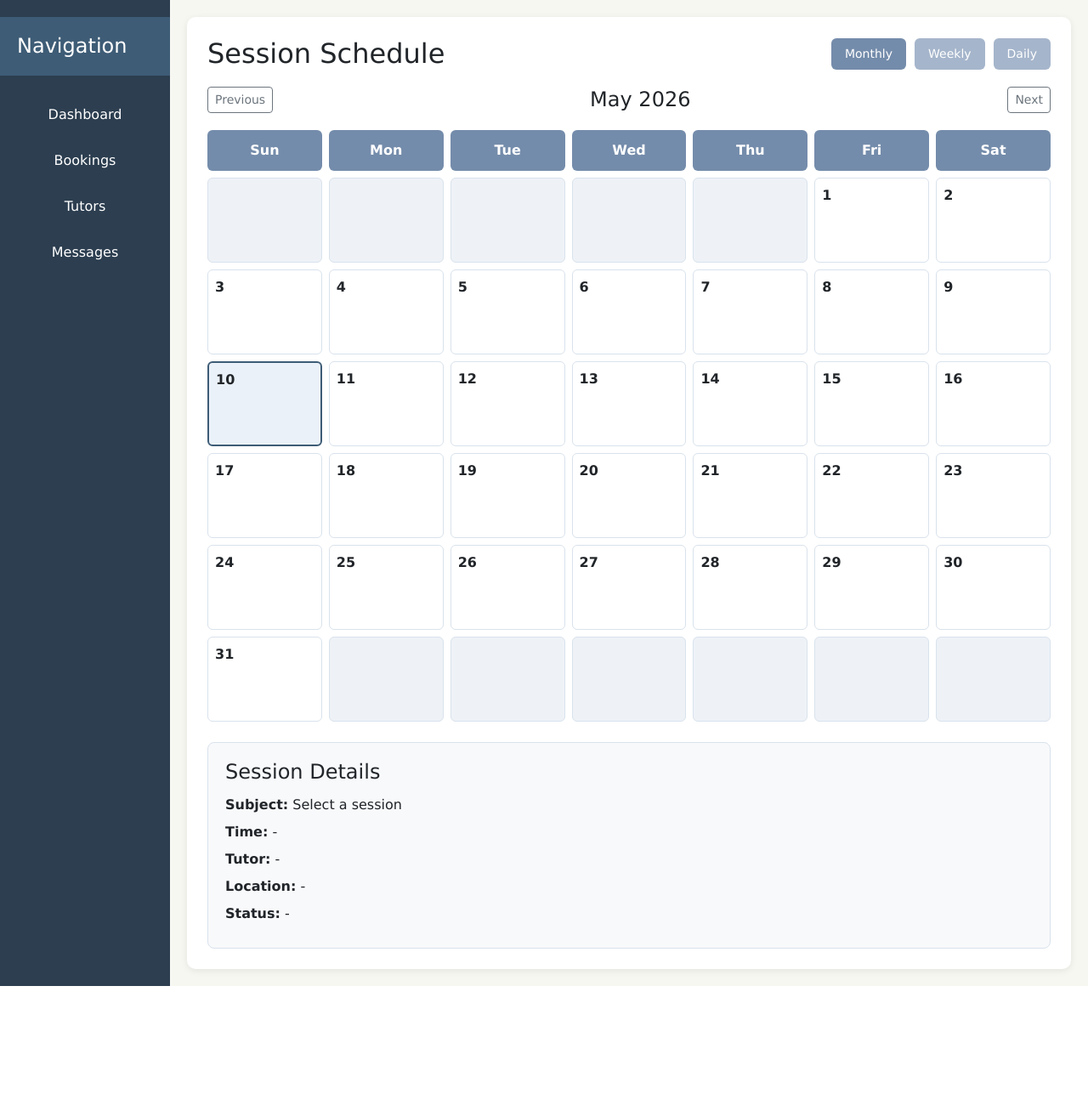
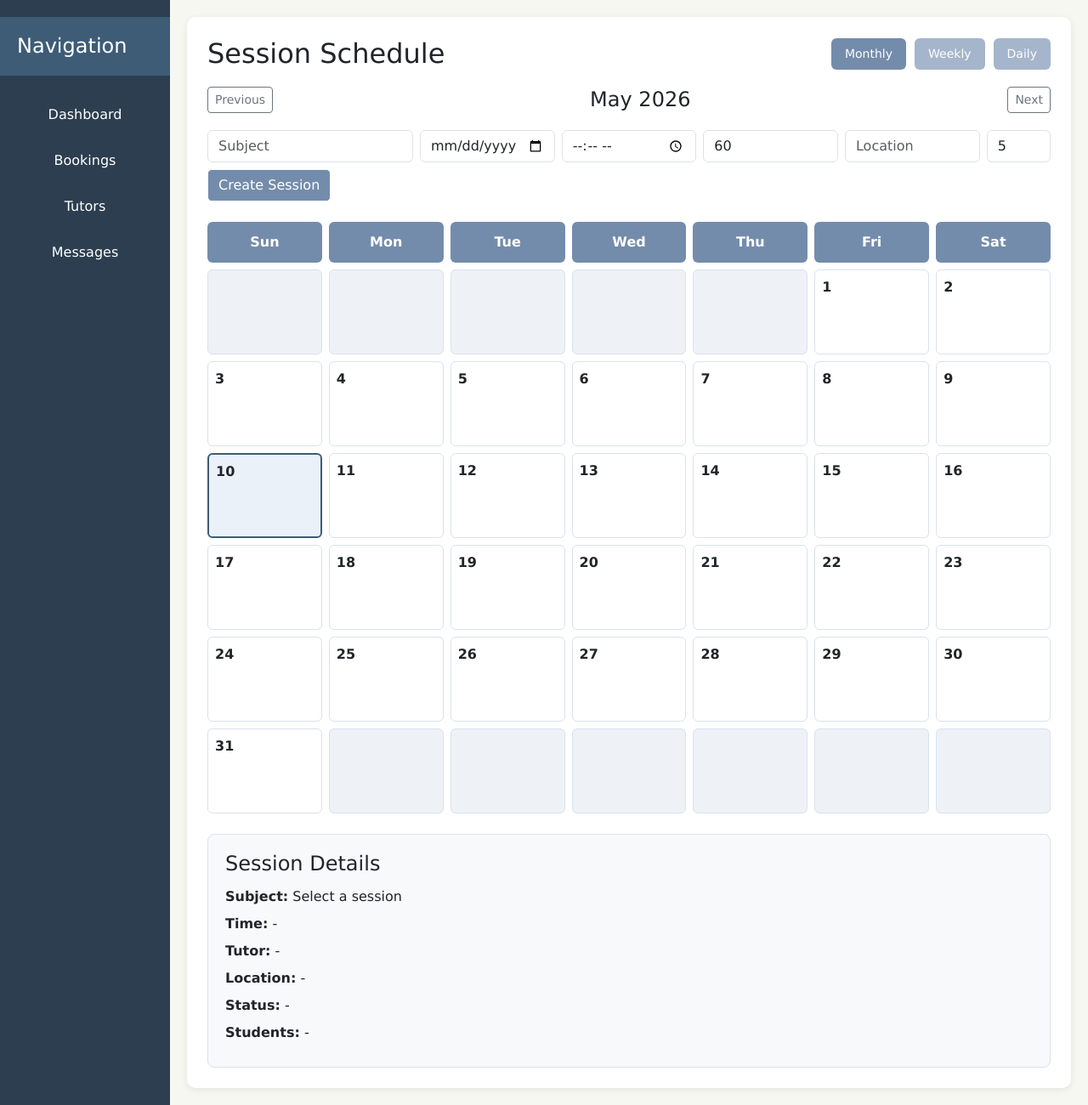
Before and after one commit to kaylahhoang/agileweb, a Flask app: page /bookings in a window 1280 px wide. Shown: the part 78-1378 px from the top of the page at 85% size. Before the commit the page ends 1238 px from the top, so only its background shows below. Run offline with Flask 3, Linux system fonts and the light colour scheme; a user stored in the database is signed in.

Commit message:
adjusted session system to support tutor-created sessions and student bookings

```diff
--- a/app/routes.py
+++ b/app/routes.py
@@ -6,7 +6,7 @@ from datetime import datetime, timedelta, timezone
 from werkzeug.utils import secure_filename
 from flask_login import login_user, logout_user, login_required, current_user
 from app import app, db
-from app.models import User, TutorProfile, Session, Review
+from app.models import User, TutorProfile, Session, Booking,  Review
 from app.forms import LoginForm, RegisterForm, ForgotPasswordForm
 import calendar
 from datetime import datetime, timedelta, timezone
@@ -32,24 +32,42 @@ def inject_profile_data():
         sessions_run = Session.query.filter_by(tutor_id=current_user.id, status='completed').count()
         upcoming = (Session.query
                     .filter_by(tutor_id=current_user.id)
-                    .filter(Session.datetime > now, Session.status.in_(['pending', 'confirmed']))
+                    .filter(Session.datetime > now, Session.status == 'scheduled')
                     .order_by(Session.datetime)
                     .limit(3).all())
         return dict(tutor_profile=profile, sessions_run=sessions_run, upcoming_sessions=upcoming)
     else:
-        sessions_attended = Session.query.filter_by(student_id=current_user.id, status='completed').count()
+        student_bookings = Booking.query.filter_by(student_id=current_user.id).all()
+        student_session_ids = [booking.session_id for booking in student_bookings]
+
+        sessions_attended = (
+            Session.query
+            .filter(Session.id.in_(student_session_ids), Session.status == 'completed')
+            .count()
+        )
+
         three_months_ago = now - timedelta(days=90)
-        recent_feedback_sessions = (Session.query
-                                    .filter_by(student_id=current_user.id, status='completed')
-                                    .filter(Session.feedback.isnot(None))
-                                    .filter(Session.datetime >= three_months_ago)
-                                    .order_by(Session.datetime.desc())
-                                    .limit(10).all())
-        upcoming = (Session.query
-                    .filter_by(student_id=current_user.id)
-                    .filter(Session.datetime > now, Session.status.in_(['pending', 'confirmed']))
-                    .order_by(Session.datetime)
-                    .limit(3).all())
+
+        recent_feedback_sessions = (
+            Session.query
+            .filter(Session.id.in_(student_session_ids))
+            .filter(Session.status == 'completed')
+            .filter(Session.feedback.isnot(None))
+            .filter(Session.datetime >= three_months_ago)
+            .order_by(Session.datetime.desc())
+            .limit(10)
+            .all()
+        )
+
+        upcoming = (
+            Session.query
+            .filter(Session.id.in_(student_session_ids))
+            .filter(Session.datetime > now)
+            .filter(Session.status == 'scheduled')
+            .order_by(Session.datetime)
+            .limit(3)
+            .all()
+        )
         return dict(
             sessions_attended=sessions_attended,
             recent_feedback_sessions=recent_feedback_sessions,
@@ -257,7 +275,6 @@ def schedule():
     else:
         sessions = (
             Session.query
-            .filter_by(student_id=current_user.id)
             .filter(Session.status != 'cancelled')
             .order_by(Session.datetime)
             .all()
@@ -307,6 +324,14 @@ def schedule():
         if s.datetime.date() == today.date()
     ]
 
+    joined_session_ids = []
+
+    if current_user.role == 'student':
+        joined_session_ids = [
+            booking.session_id
+            for booking in Booking.query.filter_by(student_id=current_user.id).all()
+        ]
+
     return render_template(
         'schedule.html',
         sessions=sessions,
@@ -322,63 +347,79 @@ def schedule():
         today_day=today_day,
         today_month=today_month,
         today_year=today_year,
+        joined_session_ids=joined_session_ids,
 
         week_sessions=week_sessions,
         day_sessions=day_sessions,
     )
 
-@app.route('/book-session', methods=['POST'])
+@app.route('/create-session', methods=['POST'])
 @login_required
-def book_session():
-    if current_user.role != 'student':
-        flash('Only students can create bookings.', 'error')
+def create_session():
+    if current_user.role != 'tutor':
+        flash('Only tutors can create sessions.', 'error')
         return redirect(url_for('schedule'))
 
-    tutor_id = request.form.get('tutor_id')
     subject = request.form.get('subject')
     date = request.form.get('date')
     time = request.form.get('time')
     duration = request.form.get('duration')
     location = request.form.get('location')
+    max_students = request.form.get('max_students', 5)
 
-    if not tutor_id or not subject or not date or not time or not duration:
-        flash('Please fill in all required booking fields.', 'error')
+    if not subject or not date or not time or not duration:
+        flash('Please fill in all required session fields.', 'error')
         return redirect(url_for('schedule'))
 
     session_datetime = datetime.strptime(f'{date} {time}', '%Y-%m-%d %H:%M')
-    duration = int(duration)
-    session_end = session_datetime + timedelta(minutes=duration)
-
-    existing_sessions = Session.query.filter(
-        Session.status != 'cancelled',
-        db.or_(
-            Session.tutor_id == int(tutor_id),
-            Session.student_id == current_user.id
-        )
-    ).all()
-
-    for existing in existing_sessions:
-        existing_start = existing.datetime
-        existing_end = existing.datetime + timedelta(minutes=existing.duration)
-
-        if session_datetime < existing_end and session_end > existing_start:
-            flash('This time conflicts with an existing booking.', 'error')
-            return redirect(url_for('schedule'))
 
     new_session = Session(
-        student_id=current_user.id,
-        tutor_id=int(tutor_id),
+        tutor_id=current_user.id,
         subject=subject,
         datetime=session_datetime,
-        duration=duration,
+        duration=int(duration),
         location=location,
+        max_students=int(max_students),
         status='scheduled'
     )
 
     db.session.add(new_session)
     db.session.commit()
 
-    flash('Booking created successfully.', 'success')
+    flash('Session created successfully.', 'success')
+    return redirect(url_for('schedule'))
+
+@app.route('/join-session/<int:session_id>', methods=['POST'])
+@login_required
+def join_session(session_id):
+    if current_user.role != 'student':
+        flash('Only students can join sessions.', 'error')
+        return redirect(url_for('schedule'))
+
+    session = Session.query.get_or_404(session_id)
+
+    existing_booking = Booking.query.filter_by(
+        session_id=session.id,
+        student_id=current_user.id
+    ).first()
+
+    if existing_booking:
+        flash('You have already joined this session.', 'error')
+        return redirect(url_for('schedule'))
+
+    if len(session.bookings) >= session.max_students:
+        flash('This session is full.', 'error')
+        return redirect(url_for('schedule'))
+
+    booking = Booking(
+        session_id=session.id,
+        student_id=current_user.id
+    )
+
+    db.session.add(booking)
+    db.session.commit()
+
+    flash('You joined the session successfully.', 'success')
     return redirect(url_for('schedule'))
 
 @app.route('/cancel-booking/<int:session_id>', methods=['POST'])
@@ -386,12 +427,27 @@ def book_session():
 def cancel_booking(session_id):
     session = Session.query.get_or_404(session_id)
 
-    if current_user.id != session.student_id and current_user.id != session.tutor_id:
-        flash('You are not allowed to cancel this booking.', 'error')
+    if current_user.role == 'tutor':
+        if current_user.id != session.tutor_id:
+            flash('You are not allowed to cancel this session.', 'error')
+            return redirect(url_for('schedule'))
+
+        session.status = 'cancelled'
+        db.session.commit()
+        flash('Session cancelled successfully.', 'success')
         return redirect(url_for('schedule'))
 
-    session.status = 'cancelled'
+    booking = Booking.query.filter_by(
+        session_id=session.id,
+        student_id=current_user.id
+    ).first()
+
+    if not booking:
+        flash('You are not booked into this session.', 'error')
+        return redirect(url_for('schedule'))
+
+    db.session.delete(booking)
     db.session.commit()
 
-    flash('Booking cancelled successfully.', 'success')
+    flash('You left the session successfully.', 'success')
     return redirect(url_for('schedule'))
--- a/app/templates/schedule.html
+++ b/app/templates/schedule.html
@@ -30,14 +30,10 @@
         </a>
     </div>
 
-    {% if current_user.role == 'student' %}
-    <form method="POST" action="{{ url_for('book_session') }}" class="mb-4">
+    {% if current_user.role == 'tutor' %}
+    <form method="POST" action="{{ url_for('create_session') }}" class="mb-4">
         <div class="row g-2">
-            <div class="col-md-2">
-                <input type="number" name="tutor_id" class="form-control" placeholder="Tutor ID" required>
-            </div>
-
-            <div class="col-md-2">
+            <div class="col-md-3">
                 <input type="text" name="subject" class="form-control" placeholder="Subject" required>
             </div>
 
@@ -50,16 +46,22 @@
             </div>
 
             <div class="col-md-2">
-                <input type="number" name="duration" class="form-control" placeholder="Minutes" value="60" required>
+                <input type="number" name="duration" class="form-control" placeholder="Minutes" value="60" min="1" required>
             </div>
 
             <div class="col-md-2">
                 <input type="text" name="location" class="form-control" placeholder="Location">
             </div>
+
+            <div class="col-md-1">
+                <input type="number" name="max_students" class="form-control" value="5" min="1" max="5" title="Max students">
+            </div>
         </div>
 
-        <button type="submit" class="btn btn-primary mt-2">Create Booking</button>
+        <button type="submit" class="btn btn-primary mt-2">Create Session</button>
     </form>
+    {% else %}
+        <p class="text-muted mb-4">Choose an available tutor session below and click Join Session.</p>
     {% endif %}
 
     <div id="monthlyView">
@@ -87,19 +89,43 @@
                                         '{{ session.datetime.strftime("%d %b %Y, %I:%M %p") }}',
                                         '{{ session.tutor.username }}',
                                         '{{ session.location or "No location set" }}',
-                                        '{{ session.status }}'
+                                        '{{ session.status }}',
+                                        '{{ session.bookings|length }}/{{ session.max_students }}'
                                     )">
-                                    {{ session.subject }}
-                                    <br>
-                                    <small>{{ session.datetime.strftime("%I:%M %p") }}</small>
-                                    <br>
-                                    <small>{{ session.location or "No location set" }}</small>
 
-                                    <form method="POST" action="{{ url_for('cancel_booking', session_id=session.id) }}" onclick="event.stopPropagation();">
-                                        <button type="submit" class="btn btn-sm btn-outline-danger mt-2">
+                                    <div class="session-info">
+                                        <strong>{{ session.subject }}</strong><br>
+                                        {{ session.datetime.strftime("%I:%M %p") }}<br>
+                                        {{ session.location or "No location set" }}<br>
+                                        Tutor: {{ session.tutor.username }}<br>
+                                        {{ session.bookings|length }}/{{ session.max_students }} students
+                                    </div>
+
+                                    <div class="session-actions" onclick="event.stopPropagation();">
+                                        {% if current_user.role == 'student' %}
+                                            {% if session.id in joined_session_ids %}
+                                                <form method="POST" action="{{ url_for('cancel_booking', session_id=session.id) }}">
+                                                    <button type="submit" class="btn btn-sm btn-outline-danger">
+                                                        Leave
+                                                    </button>
+                                                </form>
+                                            {% elif session.bookings|length < session.max_students %}
+                                                <form method="POST" action="{{ url_for('join_session', session_id=session.id) }}">
+                                                    <button type="submit" class="btn btn-sm btn-primary">
+                                                        Join
+                                                    </button>
+                                                </form>
+                                            {% else %}
+                                                <button class="btn btn-sm btn-secondary" disabled>Full</button>
+                                            {% endif %}
+                                        {% else %}
+                                            <form method="POST" action="{{ url_for('cancel_booking', session_id=session.id) }}">
+                                                <button type="submit" class="btn btn-sm btn-outline-danger">
                                                     Cancel
                                                 </button>
                                             </form>
+                                        {% endif %}
+                                    </div>
                                 </div>
                             {% endfor %}
                         </div>
@@ -114,6 +140,7 @@
             <p><strong>Tutor:</strong> <span id="classTutor">-</span></p>
             <p><strong>Location:</strong> <span id="classLocation">-</span></p>
             <p><strong>Status:</strong> <span id="classStatus">-</span></p>
+            <p><strong>Students:</strong> <span id="classStudents">-</span></p>
         </div>
     </div>
 
@@ -126,25 +153,37 @@
                         '{{ session.datetime.strftime("%A, %d %b %Y, %I:%M %p") }}',
                         '{{ session.tutor.username }}',
                         '{{ session.location or "No location set" }}',
-                        '{{ session.status }}'
+                        '{{ session.status }}',
+                        '{{ session.bookings|length }}/{{ session.max_students }}'
                     )">
-                    <h5>{{ session.datetime.strftime("%A") }}</h5>
-                    <p>{{ session.subject }} - {{ session.datetime.strftime("%I:%M %p") }}</p>
-                    <p>
+
+                    <div class="session-info">
+                        <strong>{{ session.subject }}</strong><br>
+                        {{ session.datetime.strftime("%I:%M %p") }}<br>
+                        Tutor: {{ session.tutor.username }}<br>
+                        {{ session.bookings|length }}/{{ session.max_students }} students
+                    </div>
+
+                    <div class="session-actions" onclick="event.stopPropagation();">
                         {% if current_user.role == 'student' %}
-                            Tutor: {{ session.tutor.username }}
+                            {% if session.id in joined_session_ids %}
+                                <form method="POST" action="{{ url_for('cancel_booking', session_id=session.id) }}">
+                                    <button type="submit" class="btn btn-sm btn-outline-danger">Leave</button>
+                                </form>
+                            {% elif session.bookings|length < session.max_students %}
+                                <form method="POST" action="{{ url_for('join_session', session_id=session.id) }}">
+                                    <button type="submit" class="btn btn-sm btn-primary">Join</button>
+                                </form>
                             {% else %}
-                            Student: {{ session.student.username }}
+                                <button class="btn btn-sm btn-secondary" disabled>Full</button>
                             {% endif %}
-                    </p>
-                    <p>Status: {{ session.status }}</p>
-                    <p>Location: {{ session.location or "No location set" }}</p>
+                        {% else %}
+                            <form method="POST" action="{{ url_for('cancel_booking', session_id=session.id) }}">
+                                <button type="submit" class="btn btn-sm btn-outline-danger">Cancel</button>
+                            </form>
+                        {% endif %}
+                    </div>
 
-                    <form method="POST" action="{{ url_for('cancel_booking', session_id=session.id) }}" onclick="event.stopPropagation();">
-                        <button type="submit" class="btn btn-sm btn-outline-danger mt-2">
-                            Cancel
-                        </button>
-                    </form>
                 </div>
             {% else %}
                 <p class="text-muted">No sessions scheduled</p>
@@ -161,25 +200,38 @@
                         '{{ session.datetime.strftime("%I:%M %p") }}',
                         '{{ session.tutor.username }}',
                         '{{ session.location or "No location set" }}',
-                        '{{ session.status }}'
+                        '{{ session.status }}',
+                        '{{ session.bookings|length }}/{{ session.max_students }}'
                     )">
-                    <h5>{{ session.datetime.strftime("%I:%M %p") }}</h5>
-                    <p>{{ session.subject }}</p>
-                    <p>
+
+                    <div class="session-info">
+                        <strong>{{ session.subject }}</strong><br>
+                        {{ session.datetime.strftime("%I:%M %p") }}<br>
+                        {{ session.location or "No location set" }}<br>
+                        Tutor: {{ session.tutor.username }}<br>
+                        {{ session.bookings|length }}/{{ session.max_students }} students
+                    </div>
+
+                    <div class="session-actions" onclick="event.stopPropagation();">
                         {% if current_user.role == 'student' %}
-                            Tutor: {{ session.tutor.username }}
+                            {% if session.id in joined_session_ids %}
+                                <form method="POST" action="{{ url_for('cancel_booking', session_id=session.id) }}">
+                                    <button type="submit" class="btn btn-sm btn-outline-danger">Leave</button>
+                                </form>
+                            {% elif session.bookings|length < session.max_students %}
+                                <form method="POST" action="{{ url_for('join_session', session_id=session.id) }}">
+                                    <button type="submit" class="btn btn-sm btn-primary">Join</button>
+                                </form>
                             {% else %}
-                            Student: {{ session.student.username }}
+                                <button class="btn btn-sm btn-secondary" disabled>Full</button>
                             {% endif %}
-                    </p>
-                    <p>Status: {{ session.status }}</p>
-                    <p>Location: {{ session.location or "No location set" }}</p>
+                        {% else %}
+                            <form method="POST" action="{{ url_for('cancel_booking', session_id=session.id) }}">
+                                <button type="submit" class="btn btn-sm btn-outline-danger">Cancel</button>
+                            </form>
+                        {% endif %}
+                    </div>
 
-                    <form method="POST" action="{{ url_for('cancel_booking', session_id=session.id) }}" onclick="event.stopPropagation();">
-                        <button type="submit" class="btn btn-sm btn-outline-danger mt-2">
-                            Cancel
-                        </button>
-                    </form>
                 </div>
             {% else %}
                 <p class="text-muted">No sessions today</p>
@@ -202,20 +254,16 @@
         document.getElementById(view + "View").style.display = "block";
         document.getElementById(view + "Btn").classList.add("active");
 
-        if (view === "monthly") {
-            document.getElementById("monthlyDetails").style.display = "block";
-        } else {
-            document.getElementById("monthlyDetails").style.display = "none";
-        }
     }
 
-    function showDetails(name, time, tutor, location, status) {
+    function showDetails(name, time, tutor, location, status, students) {
         document.getElementById("detailsBox").style.display = "block";
         document.getElementById("className").textContent = name;
         document.getElementById("classTime").textContent = time;
         document.getElementById("classTutor").textContent = tutor;
         document.getElementById("classLocation").textContent = location;
         document.getElementById("classStatus").textContent = status;
+        document.getElementById("classStudents").textContent = students;
     }
 </script>
 
```
Also changed, not shown: app/models.py (+12 -2 lines). Lines whose indentation alone changed are shown as unchanged.
